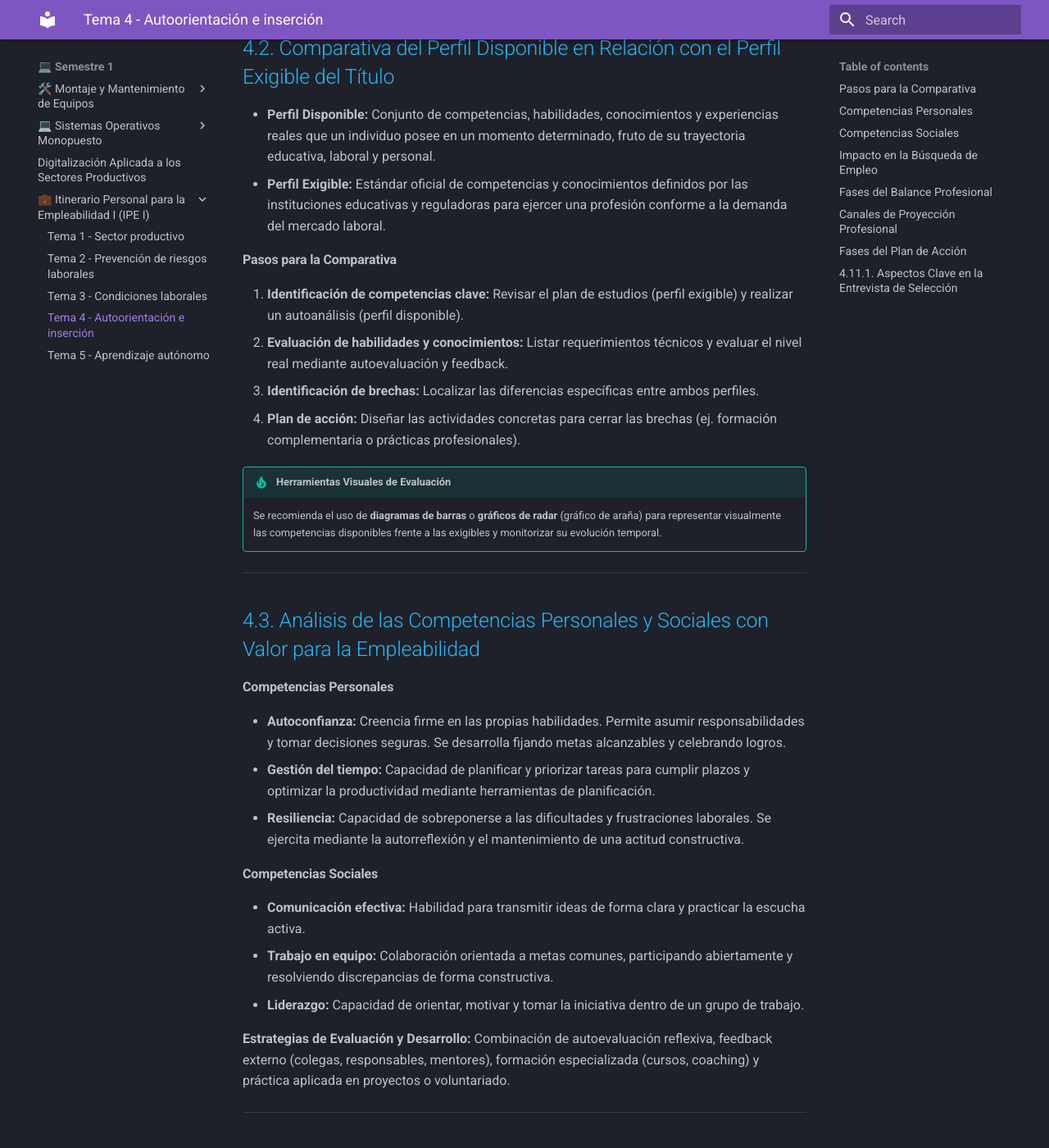
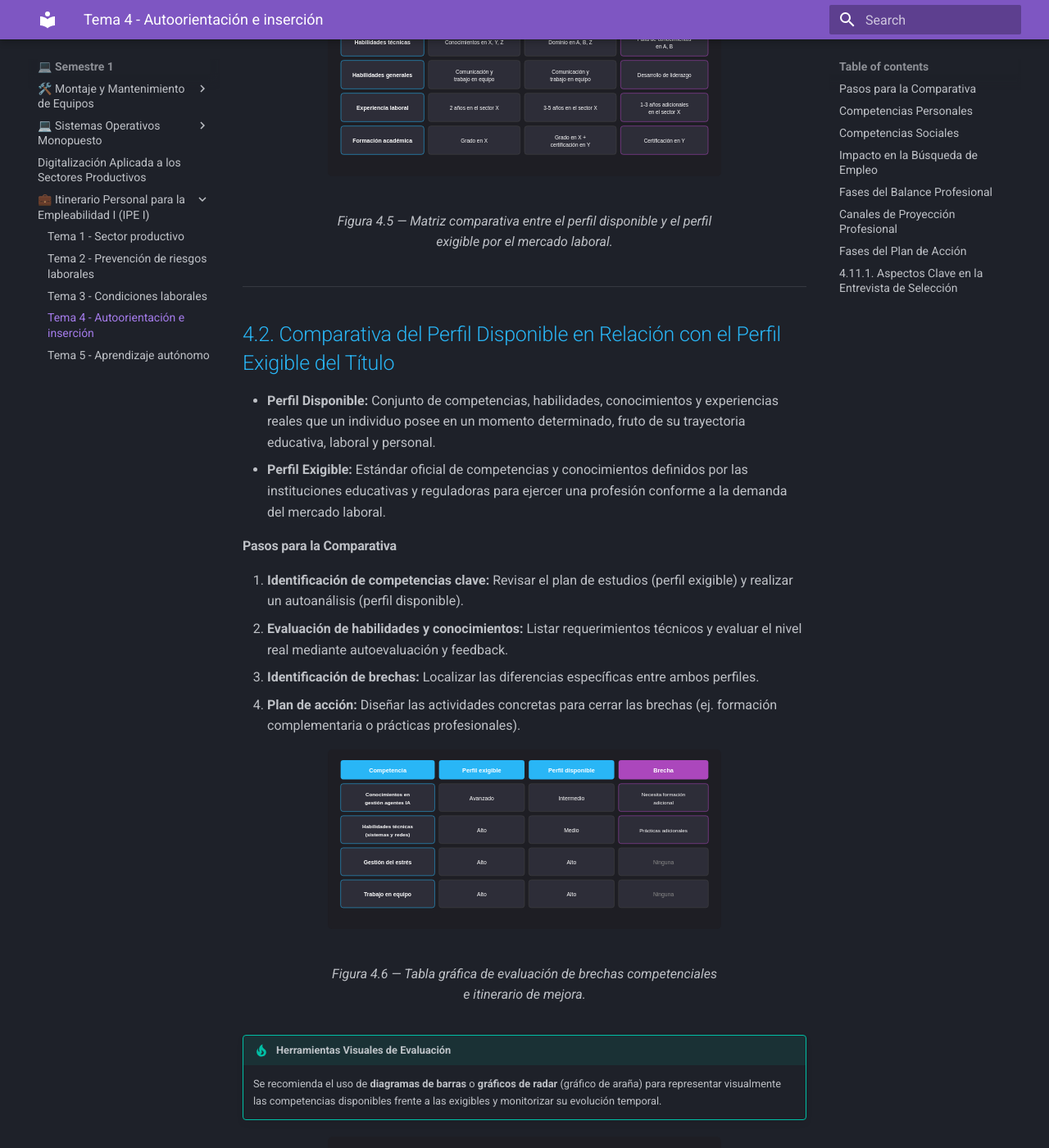
Before and after one commit to Beamspark/SMR-Apuntes, an MkDocs documentation site: the page built from docs/itinerario/tema-4.md, in a window 1280 px wide and 1400 px high, scrolled down 710 px. Shown: the whole window at 82% size. Built offline with MkDocs 1.6.1 and Material for MkDocs 9.7.7, drawn with Linux system fonts in a browser that asks for light colours; some of the changed text lies outside the part shown.

Commit message:
Update tema-4.md

```diff
--- a/docs/itinerario/tema-4.md
+++ b/docs/itinerario/tema-4.md
@@ -7,6 +7,11 @@
 * **Comparar Ambos Perfiles:** Se confronta lo que se posee con lo exigido para detectar brechas de competencias y necesidades concretas de mejora.
 * **Crear un Plan de Acción:** Diseña medidas de respuesta como formación adicional (talleres, certificaciones), obtención de experiencia (prácticas, proyectos) y búsqueda de mentores.
 * **Monitorear el Progreso:** Exige revisiones periódicas del plan, solicitud de feedback continuo a supervisores y autoevaluación de logros.
+
+<figure markdown="span">
+  ![Comparativa General de Perfiles](../img/itinerario/tema-4/figura-4-5-comparativa-perfil-general.svg)
+  <figcaption>Figura 4.5 — Matriz comparativa entre el perfil disponible y el perfil exigible por el mercado laboral.</figcaption>
+</figure>
 
 ---
 
@@ -21,8 +26,18 @@
 3. **Identificación de brechas:** Localizar las diferencias específicas entre ambos perfiles.
 4. **Plan de acción:** Diseñar las actividades concretas para cerrar las brechas (ej. formación complementaria o prácticas profesionales).
 
+<figure markdown="span">
+  ![Análisis de Brechas por Competencia](../img/itinerario/tema-4/figura-4-6-analisis-brechas.svg)
+  <figcaption>Figura 4.6 — Tabla gráfica de evaluación de brechas competenciales e itinerario de mejora.</figcaption>
+</figure>
+
 !!! tip "Herramientas Visuales de Evaluación"
     Se recomienda el uso de **diagramas de barras** o **gráficos de radar** (gráfico de araña) para representar visualmente las competencias disponibles frente a las exigibles y monitorizar su evolución temporal.
+
+<figure markdown="span">
+  ![Competencias de Luis frente al Perfil Exigible](../img/itinerario/tema-4/figura-4-1-grafico-habilidades-luis.svg)
+  <figcaption>Figura 4.1 — Comparativa gráfica de barras del perfil disponible de Luis frente a las exigencias del puesto.</figcaption>
+</figure>
 
 ---
 
@@ -37,6 +52,11 @@
 * **Comunicación efectiva:** Habilidad para transmitir ideas de forma clara y practicar la escucha activa.
 * **Trabajo en equipo:** Colaboración orientada a metas comunes, participando abiertamente y resolviendo discrepancias de forma constructiva.
 * **Liderazgo:** Capacidad de orientar, motivar y tomar la iniciativa dentro de un grupo de trabajo.
+
+<figure markdown="span">
+  ![Estructura de Competencias para la Empleabilidad](../img/itinerario/tema-4/figura-4-2-competencias-empleabilidad.svg)
+  <figcaption>Figura 4.2 — Desglose de competencias personales y sociales clave para la empleabilidad.</figcaption>
+</figure>
 
 **Estrategias de Evaluación y Desarrollo:** Combinación de autoevaluación reflexiva, feedback externo (colegas, responsables, mentores), formación especializada (cursos, coaching) y práctica aplicada en proyectos o voluntariado.
 
@@ -55,6 +75,11 @@
 4. **Desarrollo de Competencias:** Adquisición de conocimientos mediante certificaciones oficiales, formación reglada, prácticas profesionales y proyectos personales.
 5. **Red de Contactos (Networking):** Participación activa en eventos del sector, uso estratégico de plataformas profesionales (LinkedIn), integración en comunidades y contacto con mentores.
 6. **Plan de Acción:** Detalle de tareas, asignación estricta de plazos, seguimiento periódico y evaluación de resultados alcanzados.
+
+<figure markdown="span">
+  ![Criterios de la Metodología SMART](../img/itinerario/tema-4/figura-4-3-metodologia-smart.svg)
+  <figcaption>Figura 4.3 — Metodología SMART para la definición de objetivos profesionales y personales.</figcaption>
+</figure>
 
 ---
 
@@ -88,6 +113,11 @@
     * **Factores Internos:** Fortalezas y Debilidades.
     * **Factores Externos:** Oportunidades y Amenazas del entorno laboral.
 4. **Definición de objetivos:** Establecimiento de hitos a corto plazo ($1\text{ año}$) y medio/largo plazo ($3\text{ a }5+\text{ años}$) junto con el plan operativo.
+
+<figure markdown="span">
+  ![Ejemplo de Balance Profesional Personalizado](../img/itinerario/tema-4/figura-4-4-balance-profesional.svg)
+  <figcaption>Figura 4.4 — Esquema de balance profesional estructurado con el itinerario formativo de Luis.</figcaption>
+</figure>
 
 ---
 
```
